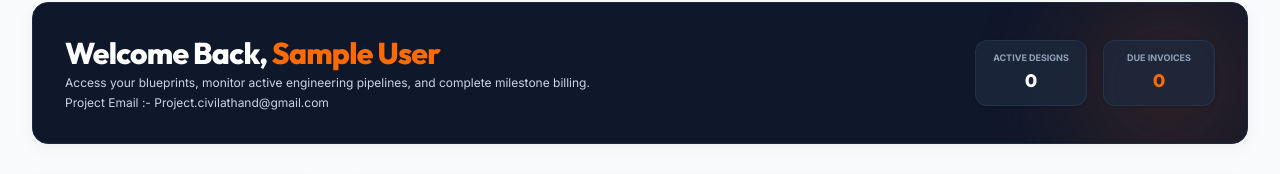
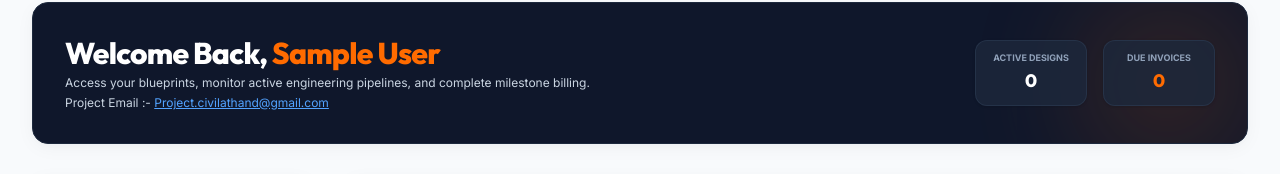
Before and after one commit to civilathandwork/civilathand-v1, a Next.js app: page /dashboard in a window 1280 px wide. Shown: the part 155-329 px from the top of the page. Built offline with nearby package versions, Linux system fonts and the light colour scheme; no server answers; the database is empty; sample sign-in values are in the browser's storage.

Commit message:
Update page.tsx

```diff
--- a/src/app/dashboard/page.tsx
+++ b/src/app/dashboard/page.tsx
@@ -52,8 +52,14 @@ export default function DashboardPage() {
                 Access your blueprints, monitor active engineering pipelines, and complete milestone billing.
               </p>
               <p className="text-xs text-slate-300 mt-1">
-               Project Email :- Project.civilathand@gmail.com
-              </p>
+  Project Email :-{" "}
+  <a
+    href="mailto:Project.civilathand@gmail.com"
+    className="text-blue-400 hover:text-blue-300 underline"
+  >
+    Project.civilathand@gmail.com
+  </a>
+</p>
             </div>
 
             {/* Quick stats widgets */}
```
